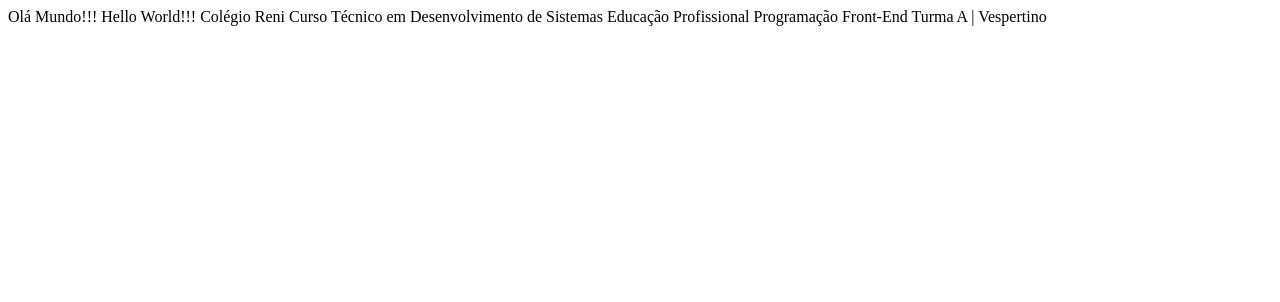
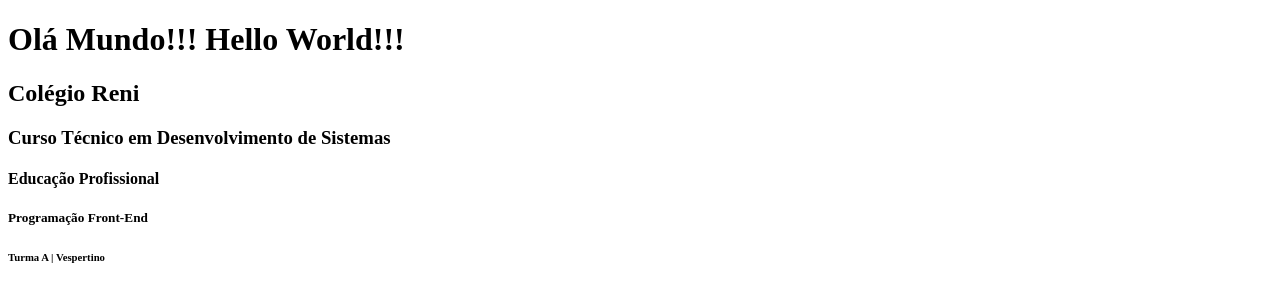
Before and after one commit to VlaMartins/primeirosite2024, a plain HTML site: page index.html in a window 1280 px wide. Drawn offline with Linux system fonts and the light colour scheme.

Commit message:
h titulos

```diff
--- a/index.html
+++ b/index.html
@@ -6,13 +6,11 @@
     <title>Meu Primeiro Site - Vla  </title>
 </head>
 <body>
-    Olá Mundo!!!  Hello World!!!
-    Colégio Reni
-    Curso Técnico em Desenvolvimento de Sistemas
-    Educação Profissional
-    Programação Front-End
-    Turma A | Vespertino
-
-
+    <h1>Olá Mundo!!!  Hello World!!! </h1>
+    <h2> Colégio Reni </h2>
+    <h3>Curso Técnico em Desenvolvimento de Sistemas</h3>
+    <h4>Educação Profissional </h4>
+    <h5>Programação Front-End</h5>
+    <h6>Turma A | Vespertino </h6>
 </body>
 </html>
```
